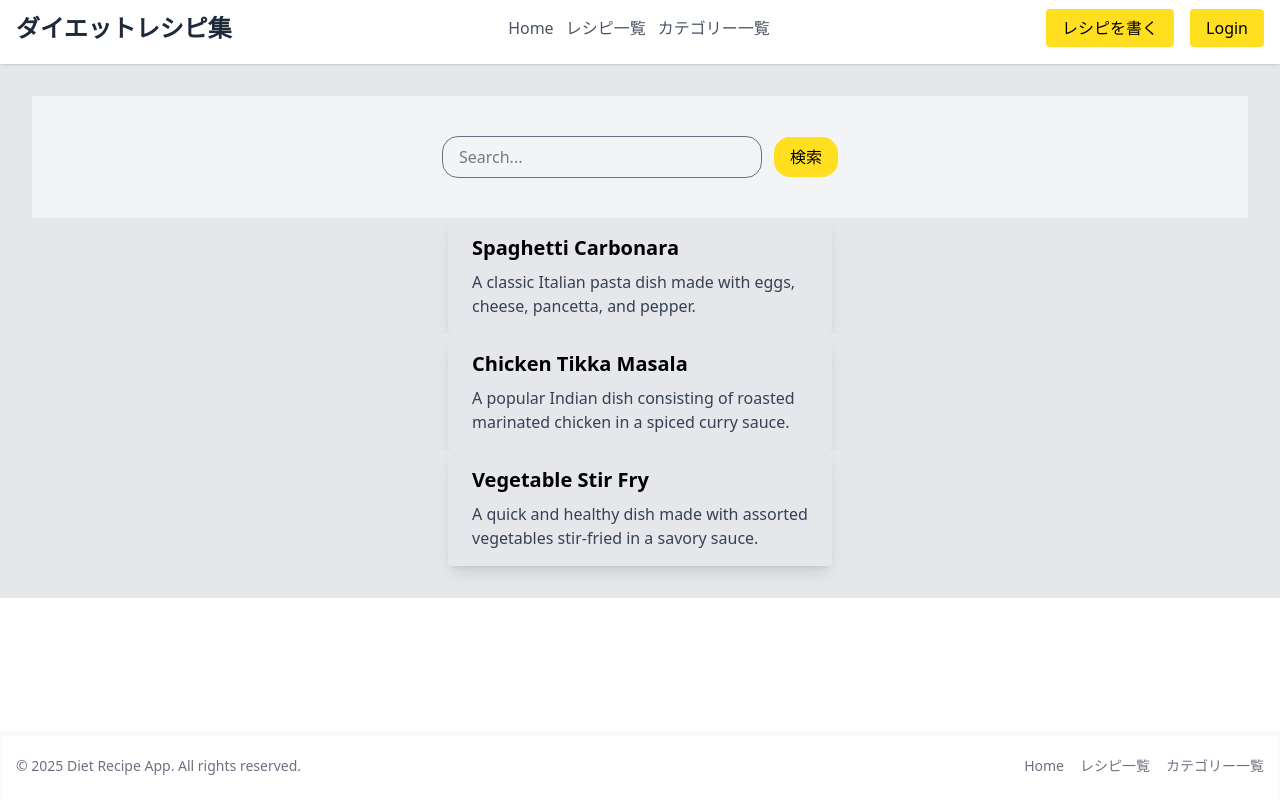
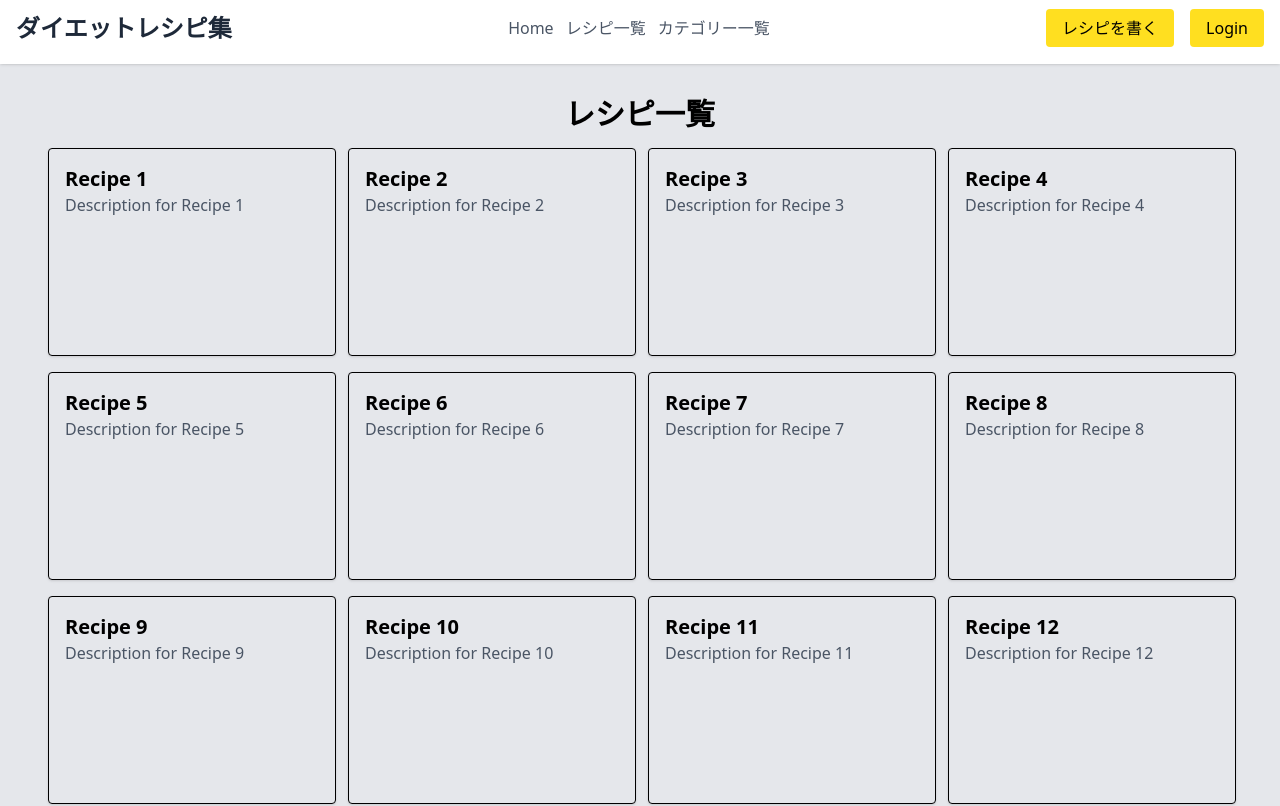
Before and after one commit to takuyan89/diet-recipe-app, a Next.js app: page /recipe in a window 1280 px wide. Shown: the top 806 px of the page. Built offline with nearby package versions, Linux system fonts and the light colour scheme.

Commit message:
ファイル構成修正

```diff
--- a/src/app/components/recipe/RecipeCard2.tsx
+++ /dev/null
@@ -1,20 +0,0 @@
-export default function RecipeCard2({
-  title,
-  description,
-  imageUrl,
-}: {
-  title?: string;
-  description?: string;
-  imageUrl?: string;
-}) {
-  return (
-    <div className='flex flex-col items-center justify-center h-full w-full  bg-gray-200'>
-      <div className='max-w-sm rounded overflow-hidden shadow-lg'>
-        <div className='px-6 py-4'>
-          <div className='font-bold text-xl mb-2'>{title}</div>
-          <p className='text-gray-700 text-base'>{description}</p>
-        </div>
-      </div>
-    </div>
-  );
-}
--- a/src/app/components/recipe/RecipeContainer2.tsx
+++ /dev/null
@@ -1,11 +0,0 @@
-import { SearchBar } from '../top/SearchBar';
-import RecipeList2 from './RecipeList2';
-
-export const RecipeContainer2 = () => {
-  return (
-    <div className='flex flex-col items-center justify-center h-full w-full bg-gray-200 p-4'>
-      <SearchBar />
-      <RecipeList2 />
-    </div>
-  );
-};
--- a/src/app/components/recipe/RecipeList2.tsx
+++ /dev/null
@@ -1,32 +0,0 @@
-import RecipeCard2 from './RecipeCard2';
-
-const fakeLists = [
-  {
-    id: 1,
-    title: 'Spaghetti Carbonara',
-    description: 'A classic Italian pasta dish made with eggs, cheese, pancetta, and pepper.',
-    imageUrl: 'https://example.com/spaghetti-carbonara.jpg',
-  },
-  {
-    id: 2,
-    title: 'Chicken Tikka Masala',
-    description: 'A popular Indian dish consisting of roasted marinated chicken in a spiced curry sauce.',
-    imageUrl: 'https://example.com/chicken-tikka-masala.jpg',
-  },
-  {
-    id: 3,
-    title: 'Vegetable Stir Fry',
-    description: 'A quick and healthy dish made with assorted vegetables stir-fried in a savory sauce.',
-    imageUrl: 'https://example.com/vegetable-stir-fry.jpg',
-  },
-];
-
-export default function RecipeList2() {
-  return (
-    <div className='flex flex-col items-center justify-center h-full w-full  bg-gray-200'>
-      {fakeLists.map((recipe) => (
-        <RecipeCard2 key={recipe.id} title={recipe.title} description={recipe.description} imageUrl={recipe.imageUrl} />
-      ))}
-    </div>
-  );
-}
--- a/src/app/page.tsx
+++ b/src/app/page.tsx
@@ -1,5 +1,5 @@
 import { CategoryContainer } from './components/top/CategoryContainer';
-import { RecipeContainer } from './components/top/RecipeContainer';
+import { RecipeContainer } from './components/recipe/RecipeContainer';
 import { SearchBar } from './components/top/SearchBar';
 
 export default function TopPage() {
--- a/src/app/recipe/page.tsx
+++ b/src/app/recipe/page.tsx
@@ -1,9 +1,9 @@
-import { RecipeContainer2 } from '../components/recipe/RecipeContainer2';
+import { RecipeContainer } from '../components/recipe/RecipeContainer';
 
 export default function RecipePage() {
   return (
     <div className='flex flex-col items-center justify-center h-full w-full bg-gray-200 p-4'>
-      <RecipeContainer2 />
+      <RecipeContainer />
     </div>
   );
 }
```
Also changed, not shown: src/app/components/recipe/RecipeCard.tsx (renamed from src/app/components/top/RecipeCard.tsx), src/app/components/recipe/RecipeContainer.tsx (renamed from src/app/components/top/RecipeContainer.tsx), src/app/components/recipe/RecipeList.tsx (renamed from src/app/components/top/RecipeList.tsx).
